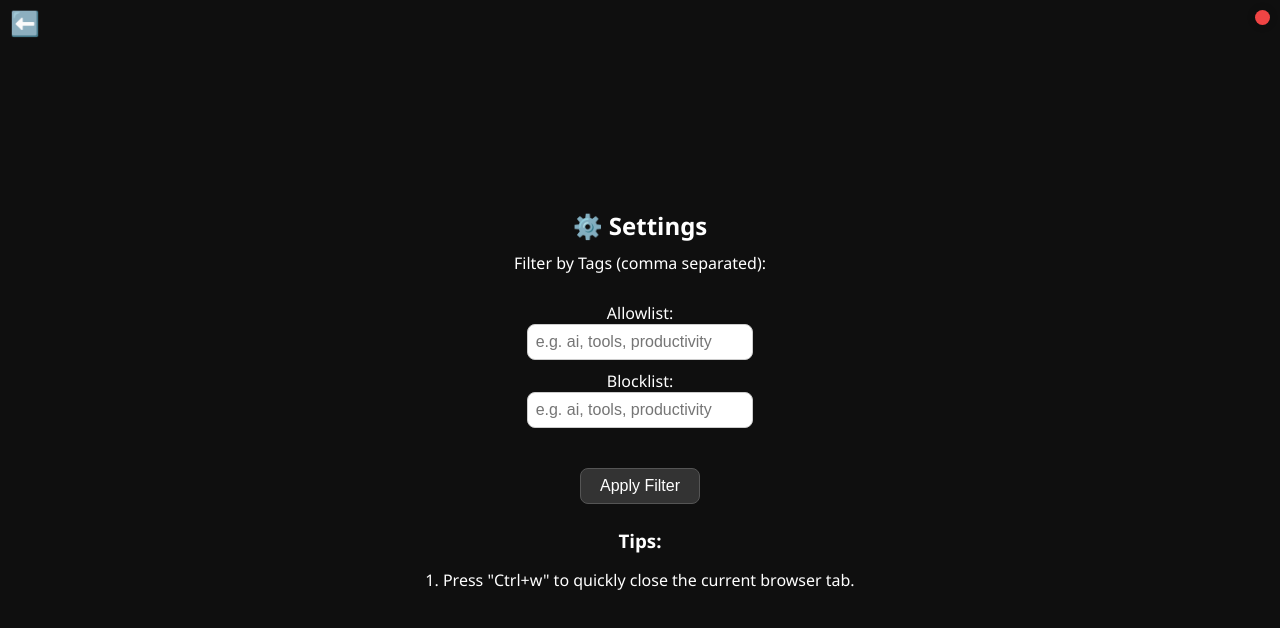
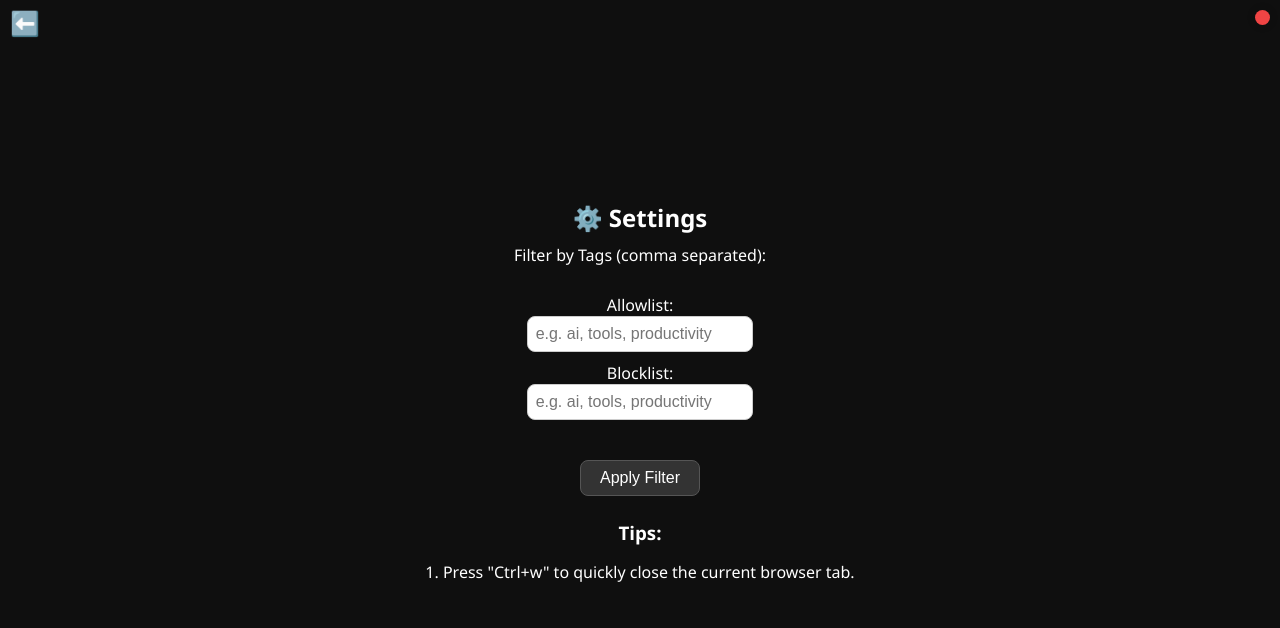
Before and after one commit to zeitgeist12345/discover, a plain HTML site: page index.html in a window 1280 px wide. Both pictures are taken after a click on the button "⚙️". Drawn offline with Linux system fonts and the light colour scheme; no server answers.

Commit message:
Fix text

```diff
--- a/index.html
+++ b/index.html
@@ -32,7 +32,7 @@
         <div id="filter-success" class="success-message" style="display: none;"></div>
         <div>
             <h3 style="text-align: center;margin: 1rem;">Tips:</h3>
-            <p>1. Press "Ctrl+w" to quickly close the current browser tab.</p>
+            <p style="text-align: center;margin: 1rem;">1. Press "Ctrl+w" to quickly close the current browser tab.</p>
         </div>
     </div>
 
```
